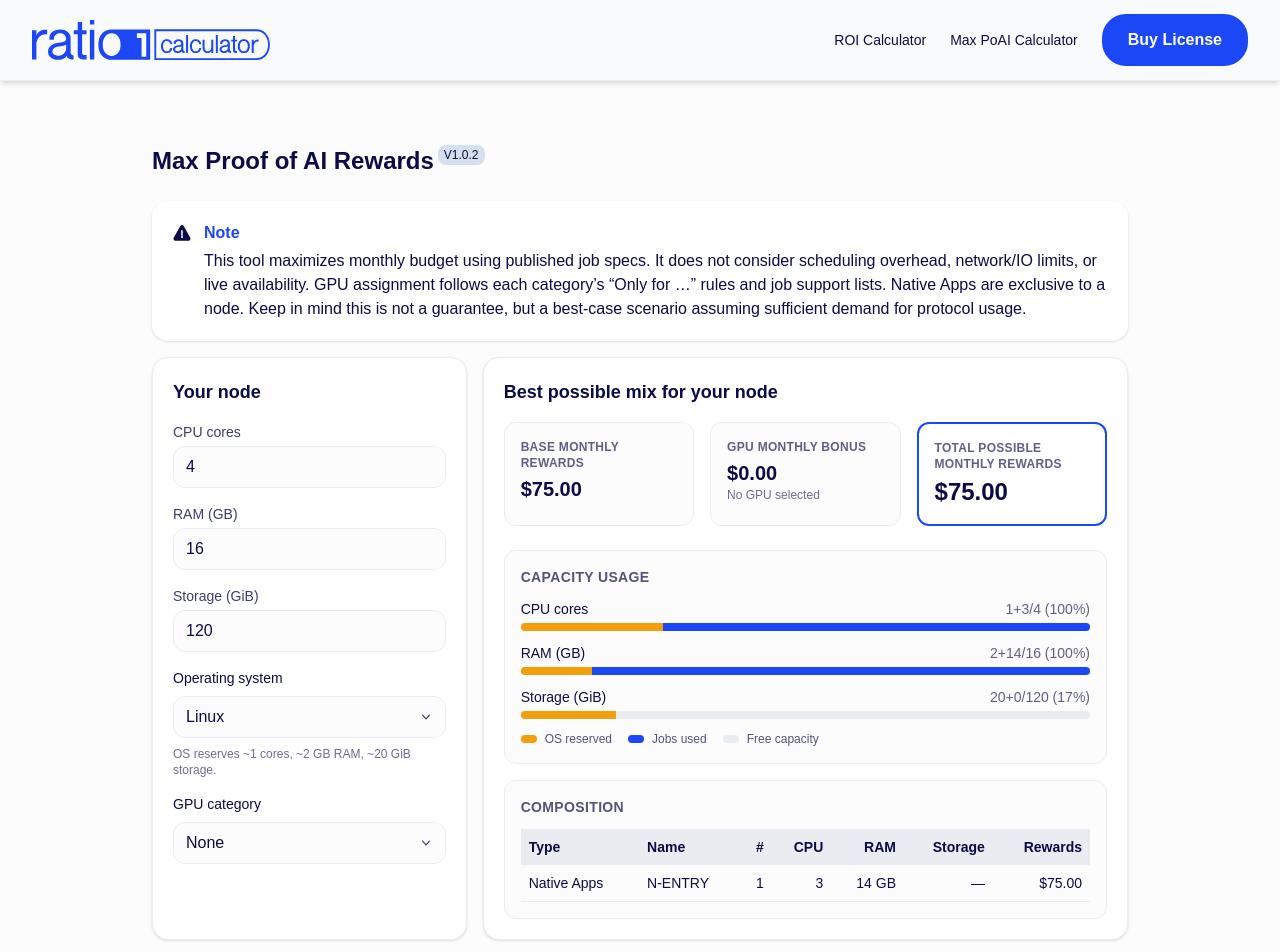
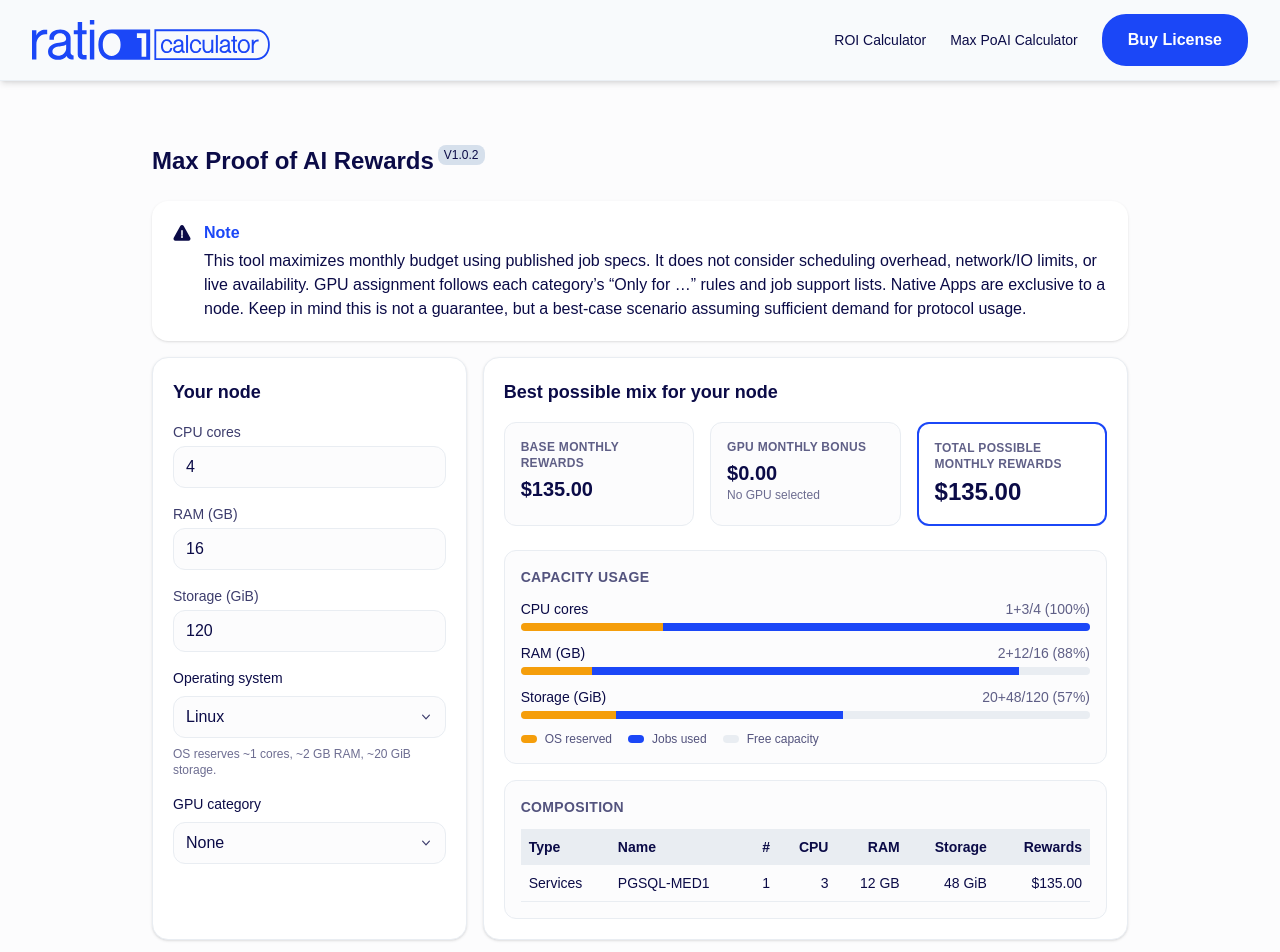
Before and after one commit to Ratio1/calculator, a Next.js app: page /max-poai in a window 1280 px wide. Shown: the top 952 px of the page. Built offline with nearby package versions, Linux system fonts and the light colour scheme.

Commit message:
pricing update

```diff
--- a/app/max-poai/page.tsx
+++ b/app/max-poai/page.tsx
@@ -26,6 +26,7 @@ type OSReserve = { cpu: number; ram: number; storageGiB: number };
 
 /* --------------------------- JOB CATALOG --------------------------- */
 const WORKERS: WorkerFlavor[] = [
+  // Generic Apps
   {
     id: "ENTRY",
     group: "Generic Apps",
@@ -117,85 +118,132 @@ const WORKERS: WorkerFlavor[] = [
     baseRevenue: 375,
   },
 
+  // Services – PostgreSQL
   {
-    id: "PGSQL-LOW",
+    id: "PGSQL-ENTRY",
     group: "Services",
-    name: "PGSQL-LOW",
+    name: "PGSQL-ENTRY",
     cpu: 1,
     ram: 2,
-    storageGiB: 50,
+    storageGiB: 8,
     supportsGpu: [],
-    baseRevenue: 30,
+    baseRevenue: 13.5,
   },
   {
-    id: "PGSQL-MED",
+    id: "PGSQL-LOW1",
     group: "Services",
-    name: "PGSQL-MED",
+    name: "PGSQL-LOW1",
     cpu: 2,
     ram: 4,
-    storageGiB: 200,
+    storageGiB: 16,
     supportsGpu: [],
-    baseRevenue: 65,
+    baseRevenue: 69,
   },
   {
-    id: "MYSQL-LOW",
+    id: "PGSQL-MED1",
     group: "Services",
-    name: "MYSQL-LOW",
+    name: "PGSQL-MED1",
+    cpu: 3,
+    ram: 12,
+    storageGiB: 48,
+    supportsGpu: [],
+    baseRevenue: 135,
+  },
+
+  // Services – MySQL
+  {
+    id: "MYSQL-ENTRY",
+    group: "Services",
+    name: "MYSQL-ENTRY",
     cpu: 1,
     ram: 2,
-    storageGiB: 50,
+    storageGiB: 8,
     supportsGpu: [],
-    baseRevenue: 30,
+    baseRevenue: 13.5,
   },
   {
-    id: "MYSQL-MED",
+    id: "MYSQL-LOW1",
     group: "Services",
-    name: "MYSQL-MED",
+    name: "MYSQL-LOW1",
     cpu: 2,
     ram: 4,
-    storageGiB: 200,
+    storageGiB: 16,
     supportsGpu: [],
-    baseRevenue: 65,
+    baseRevenue: 69,
   },
   {
-    id: "MSSQL-LOW",
+    id: "MYSQL-MED1",
     group: "Services",
-    name: "MSSQL-LOW",
+    name: "MYSQL-MED1",
+    cpu: 3,
+    ram: 12,
+    storageGiB: 48,
+    supportsGpu: [],
+    baseRevenue: 135,
+  },
+
+  // Services – MSSQL
+  {
+    id: "MSSQL-ENTRY",
+    group: "Services",
+    name: "MSSQL-ENTRY",
     cpu: 1,
     ram: 2,
-    storageGiB: 50,
+    storageGiB: 8,
     supportsGpu: [],
-    baseRevenue: 30,
+    baseRevenue: 13.5,
   },
   {
-    id: "MSSQL-MED",
+    id: "MSSQL-LOW1",
     group: "Services",
-    name: "MSSQL-MED",
+    name: "MSSQL-LOW1",
     cpu: 2,
     ram: 4,
-    storageGiB: 200,
+    storageGiB: 16,
     supportsGpu: [],
-    baseRevenue: 65,
+    baseRevenue: 69,
   },
   {
-    id: "NOSQL-LOW",
+    id: "MSSQL-MED1",
     group: "Services",
-    name: "NOSQL-LOW",
+    name: "MSSQL-MED1",
+    cpu: 3,
+    ram: 12,
+    storageGiB: 48,
+    supportsGpu: [],
+    baseRevenue: 135,
+  },
+
+  // Services – NoSQL
+  {
+    id: "NOSQL-ENTRY",
+    group: "Services",
+    name: "NOSQL-ENTRY",
     cpu: 1,
     ram: 2,
-    storageGiB: 50,
+    storageGiB: 8,
     supportsGpu: [],
-    baseRevenue: 30,
+    baseRevenue: 13.5,
   },
   {
-    id: "NOSQL-MED",
+    id: "NOSQL-LOW1",
     group: "Services",
-    name: "NOSQL-MED",
+    name: "NOSQL-LOW1",
     cpu: 2,
     ram: 4,
-    storageGiB: 200,
+    storageGiB: 16,
     supportsGpu: [],
-    baseRevenue: 65,
+    baseRevenue: 69,
+  },
+  {
+    id: "NOSQL-MED1",
+    group: "Services",
+    name: "NOSQL-MED1",
+    cpu: 3,
+    ram: 12,
+    storageGiB: 48,
+    supportsGpu: [],
+    baseRevenue: 135,
   },
 
   // Native Apps (exclusive: fill the whole node — cannot co-host with other jobs)
@@ -205,7 +253,7 @@ const WORKERS: WorkerFlavor[] = [
     name: "N-ENTRY",
     cpu: 3,
     ram: 14,
-    storageGiB: 0,
+    storageGiB: 0, // "Full Storage" in the table
     supportsGpu: ["G-ENTRY"],
     baseRevenue: 75,
   },
```
